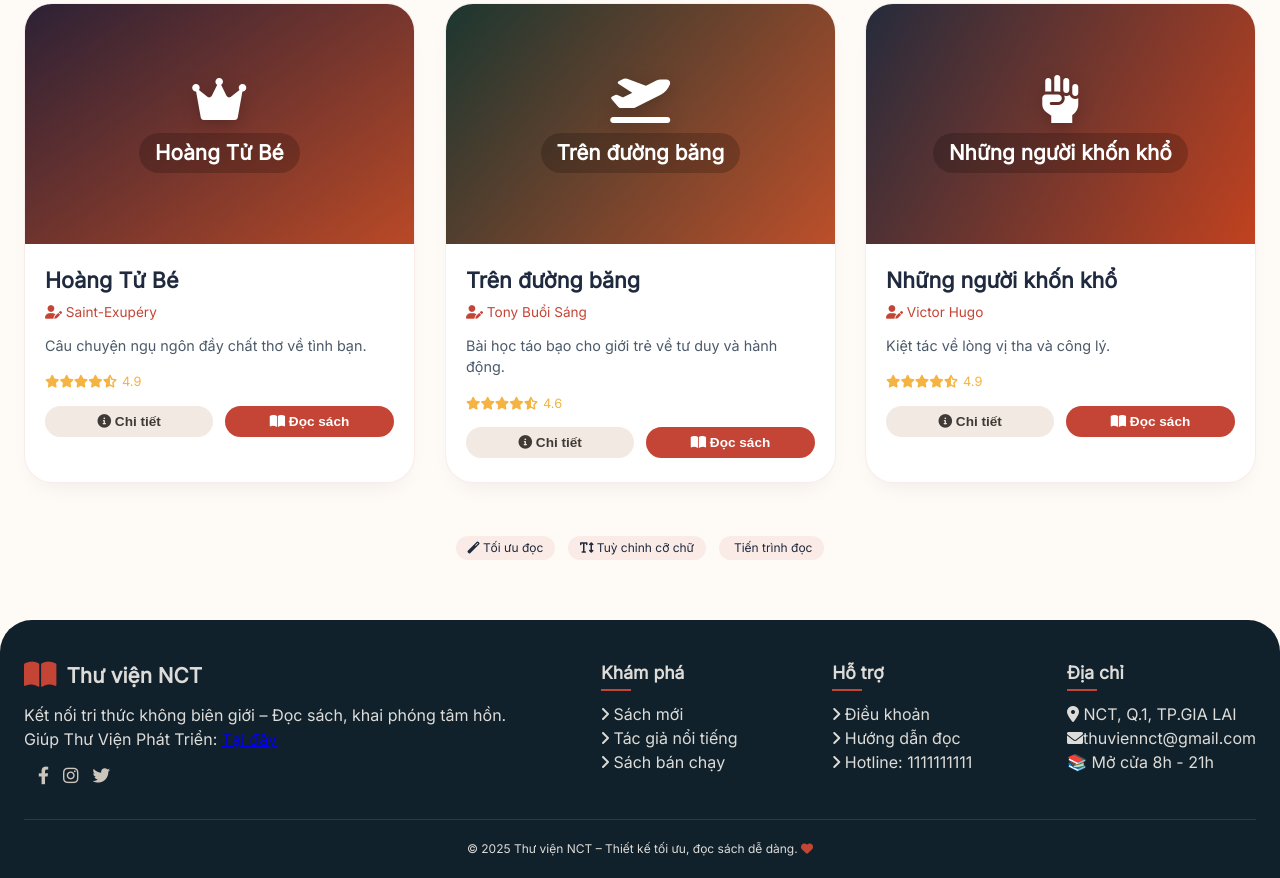
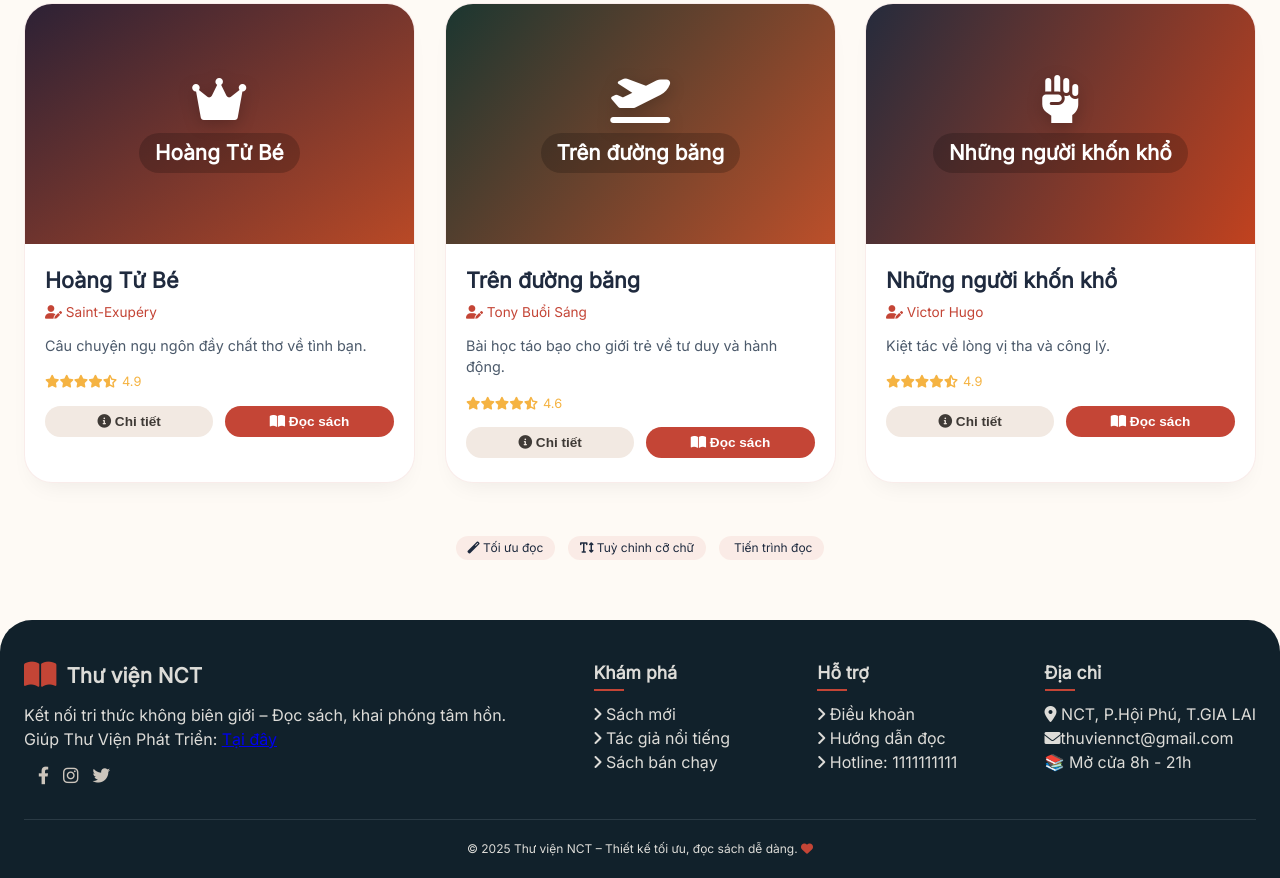
Before and after one commit to khuongduyayun-creator/12A01-06-NguyenPhamKhuongDuy, a plain HTML site: page index.html in a window 1280 px wide. Shown: the part 1002-1880 px from the top of the page. Drawn offline with Linux system fonts and the light colour scheme.

Commit message:
Update index.html

```diff
--- a/index.html
+++ b/index.html
@@ -361,7 +361,7 @@
             </div>
             <div class="footer-col"><h4>Khám phá</h4><p><i class="fas fa-angle-right"></i> Sách mới</p><p><i class="fas fa-angle-right"></i> Tác giả nổi tiếng</p><p><i class="fas fa-angle-right"></i> Sách bán chạy</p></div>
             <div class="footer-col"><h4>Hỗ trợ</h4><p><i class="fas fa-angle-right"></i> Điều khoản</p><p><i class="fas fa-angle-right"></i> Hướng dẫn đọc</p><p><i class="fas fa-angle-right"></i> Hotline: 1111111111</p></div>
-            <div class="footer-col"><h4>Địa chỉ</h4><p><i class="fas fa-map-marker-alt"></i> NCT, Q.1, TP.GIA LAI</p><p><i class="fas fa-envelope"></i>thuviennct@gmail.com</p><p>📚 Mở cửa 8h - 21h</p></div>
+            <div class="footer-col"><h4>Địa chỉ</h4><p><i class="fas fa-map-marker-alt"></i> NCT, P.Hội Phú, T.GIA LAI</p><p><i class="fas fa-envelope"></i>thuviennct@gmail.com</p><p>📚 Mở cửa 8h - 21h</p></div>
         </div>
         <div class="footer-bottom"><p>© 2025 Thư viện NCT – Thiết kế tối ưu, đọc sách dễ dàng. <i class="fas fa-heart" style="color:#c44536;"></i></p></div>
     </div>
```
